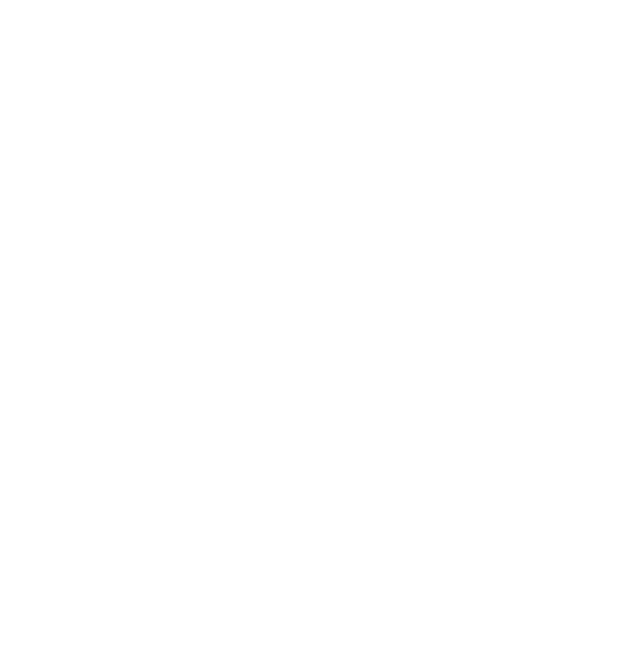
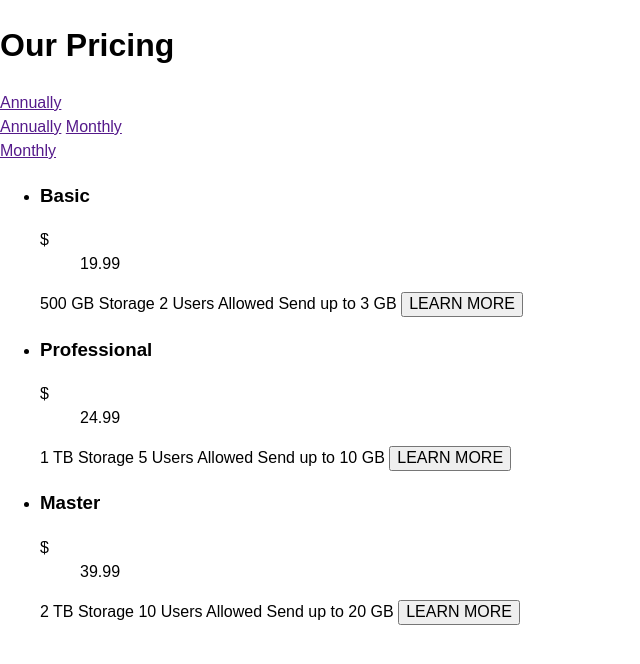
Before and after one commit to Baxtibay/pricing, a plain HTML site: page index.html in a window 1280 px wide. Shown: the whole page, without its empty margins (0-640 px from the left). Drawn offline with Linux system fonts and the light colour scheme.

Commit message:
Add pricing html

```diff
--- a/index.html
+++ b/index.html
@@ -12,6 +12,62 @@
 </head>
 <body>
 
+  <div class="main-content">
+    <header class="site-header">
+      <h1 class="site-title">Our Pricing</h1>
+      <div class="pricing-toggle-wrapper">
+        <a class="pricing-toggle-link" href="">Annually</a>
+          <div class="pricing-toggle-switch">
+            <a class="pricing-toggle-link" href="">Annually</a>
+            <a class="pricing-toggle-link" href="">Monthly</a>
+          </div>
+        <a class="pricing-toggle-link" href="">Monthly</a>
+      </div>
+    </header>
+    <div class="main pricing-categories">
+      <ul class="pricing-categories-list">
+        <li class="pricing-categories-item">
+          <div class="card">
+            <h3 class="pricing-title">Basic</h3>
+            <dl class="price">
+              <dt class="price-currency-type">$</dt>
+              <dd class="price-value">19.99</dd>
+            </dl>
+            <span class="conditions">500 GB Storage</span>
+            <span class="conditions">2 Users Allowed</span>
+            <span class="conditions">Send up to 3 GB</span>
+            <button class="price-about-button">LEARN MORE</button>
+          </div>
+        </li>
+        <li class="pricing-categories-item">
+          <div class="card">
+            <h3 class="pricing-title">Professional</h3>
+            <dl class="price">
+              <dt class="price-currency-type">$</dt>
+              <dd class="price-value">24.99</dd>
+            </dl>
+            <span class="conditions">1 TB Storage</span>
+            <span class="conditions">5 Users Allowed</span>
+            <span class="conditions">Send up to 10 GB</span>
+            <button class="price-about-button">LEARN MORE</button>
+          </div>
+        </li>
+        <li class="pricing-categories-item">
+          <div class="card">
+            <h3 class="pricing-title">Master</h3>
+            <dl class="price">
+              <dt class="price-currency-type">$</dt>
+              <dd class="price-value">39.99</dd>
+            </dl>
+            <span class="conditions">2 TB Storage</span>
+            <span class="conditions">10 Users Allowed</span>
+            <span class="conditions">Send up to 20 GB</span>
+            <button class="price-about-button">LEARN MORE</button>
+          </div>
+        </li>
+      </ul>
+    </div>
+  </div>
 
   <script src="js/main.js"></script>
 </body>
```
